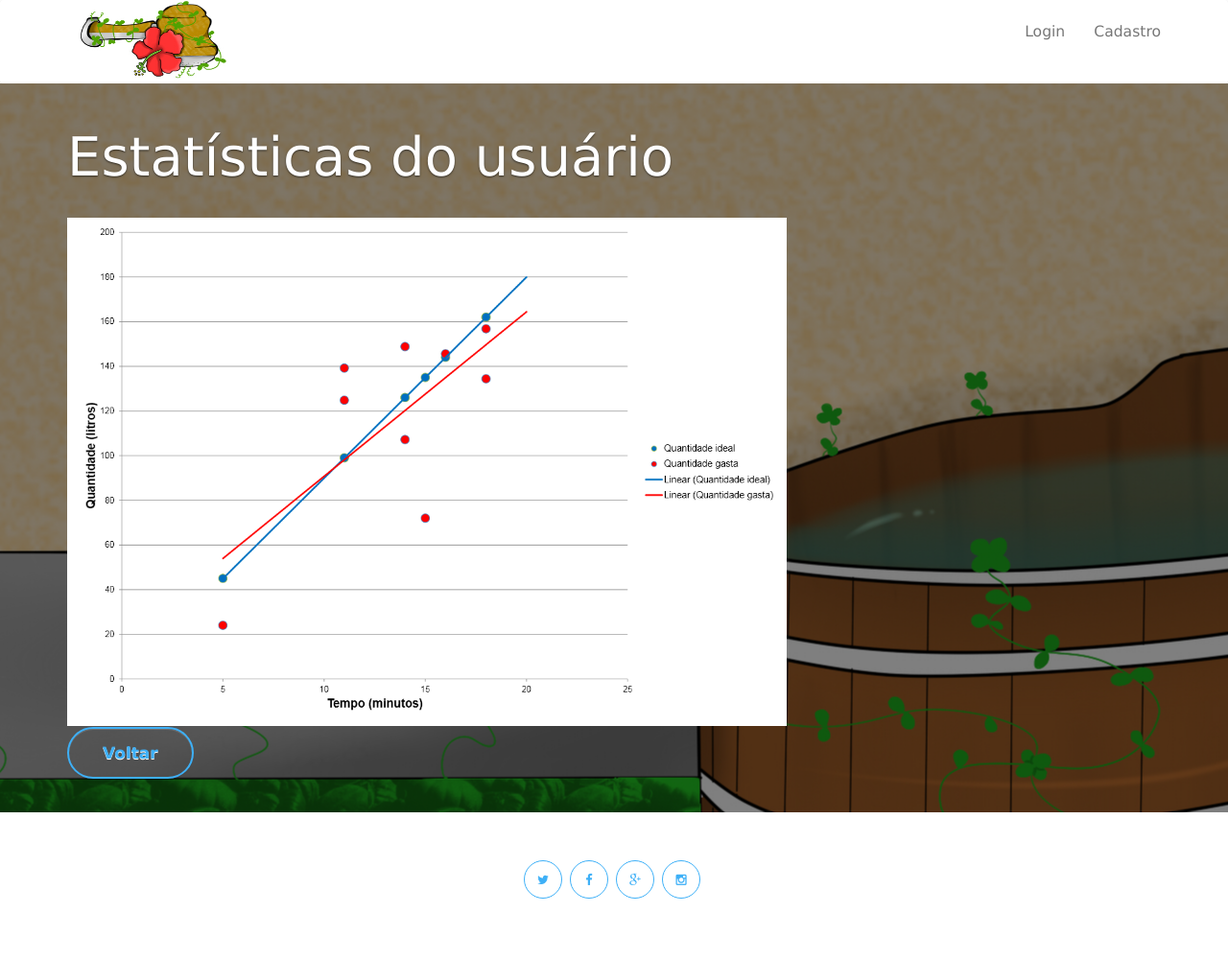
After one commit to Mateus-Resende/tigV_ecoBath, a Rails app: page /users/1/stats in a window 1280 px wide. The commit adds this page. Shown: the whole page at 96% size. Run offline with Rails 7, Linux system fonts and the light colour scheme; style sheets or scripts are compiled from the project's sources; some libraries are stand-ins or nearby versions; some web fonts are replaced.

Commit message:
Include stats

```diff
--- a/app/controllers/users_controller.rb
+++ b/app/controllers/users_controller.rb
@@ -6,6 +6,7 @@ class UsersController < ApplicationController
   # GET /users
   # GET /users.json
   def index
+
   end
 
   # GET /users/1
@@ -65,6 +66,9 @@ class UsersController < ApplicationController
     end
   end
 
+  def stats
+  end
+
   private
 
     # Use callbacks to share common setup or constraints between actions.
--- a/app/views/layouts/_header.html.erb
+++ b/app/views/layouts/_header.html.erb
@@ -32,13 +32,14 @@ $(document).delegate('*[data-toggle="lightbox"]', 'click', function(event) { eve
         <span class="icon-bar"></span>
       </button>
 
-      <a class="navbar-brand site-name" href="#top"><%= link_to image_tag("logo2.png", :alt => "Logo", style: "width: 170px; height: 87px;"), @current_user.nil? ? root_path : user_path(@current_user.id), class: "brand", :id => "logo" %></a>
+      <a class="navbar-brand site-name" href="#top"><%= link_to image_tag("logo2.png", :alt => "Logo", style: "width: 170px; height: 87px;"), root_path, class: "brand", :id => "logo" %></a>
       </div>
       <% if logged_in? %>
         <div id="navbar-scroll" class="collapse navbar-collapse navbar-backyard navbar-right text-center">
           <ul class="nav navbar-nav" style="margin: 7.5px -15px; font-size: 1.2em;">
             <li><%= link_to "Perfil", user_path(@current_user.id) %></li>
             <li><%= link_to "Histórico", user_baths_path(@current_user.id) %></li>
+            <li><%= link_to "Estatísticas", user_stats_path(@current_user.id) %></li>
             <li class="divider"></li>
             <li><%= link_to "Sair", logout_path, method: "post" %></li>
           </ul>
--- a/app/views/layouts/application.html.erb
+++ b/app/views/layouts/application.html.erb
@@ -2,9 +2,9 @@
 <html>
 <body>
   <%= render 'layouts/header' %>
-  <div class="fullscreen landing img-responsive" style="background-image: url(/water.jpg); height: 100%; width: 100%;">
+  <div class="fullscreen landing img-responsive" style="background-image: url(/water.jpg); max-height: 100%; max-width: 100%;">
     <div class="overlay">
-      <div class="container">
+      <div class="container" style="max-height:900px;min-height:760px;">
         <% flash.each do |message_type, message| %>
           <div class="alert alert-<%= message_type %>"><%= message %></div>
         <% end %>
--- a/app/views/users/index.html.erb
+++ b/app/views/users/index.html.erb
@@ -3,7 +3,7 @@
     <div class="col-md-7">
 
       <!-- /.logo -->
-      <div class="logo wow fadeInDown"><%= link_to image_tag("logo.png", alt: "Logo", style: "width: 550px; height: 130px;"), @current_user.nil? ? root_path : user_path(@current_user.id), class: "brand", id: "logo" %></div>
+      <div class="logo wow fadeInDown"><%= link_to image_tag("logo.png", alt: "Logo", style: "width: 550px; height: 130px;"), root_path, class: "brand", id: "logo" %></div>
 
       <!-- /.header paragraph -->
       <div class="landing-text wow fadeInLeft">
--- a/app/views/users/show.html.erb
+++ b/app/views/users/show.html.erb
@@ -20,7 +20,7 @@
   <strong>Sexo:</strong>
   <%= @user.gender %>
 </h2>
-<div class="">
+<div style="margin-top: 60px;">
   <%= link_to 'Edit', edit_user_path(@user), {class: "btn-default", style: "text-decoration: none; color: #fff;"} %>
   <%= link_to 'Back', users_path, {class: "btn-default", style: "text-decoration: none;"}%>
 </div>
--- /dev/null
+++ b/app/views/users/stats.html.erb
@@ -0,0 +1,13 @@
+<p id="notice"><%= notice %></p>
+
+<h1 >Estatísticas do usuário</h1>
+
+<div class="user-stats text-center img-responsive">
+  <img class="img-responsive" src="/chart.png" style="max-width: 750px;">
+</div>
+
+
+<br>
+<div id="new-bath-link text-center">
+  <%= link_to 'Voltar',new_user_bath_path,  { class: "btn-default", style: "text-decoration: none;" } %>
+<div>
--- a/config/routes.rb
+++ b/config/routes.rb
@@ -6,6 +6,7 @@ Rails.application.routes.draw do
   get 'logout', to: 'sessions#destroy', as: :logout
   get 'signup', to: 'users#new'
   resources :users do
+    get 'stats', to: 'users#stats', as: :stats
     resources :baths
   end
 
```
Also changed, not shown: public/chart.png (added).
